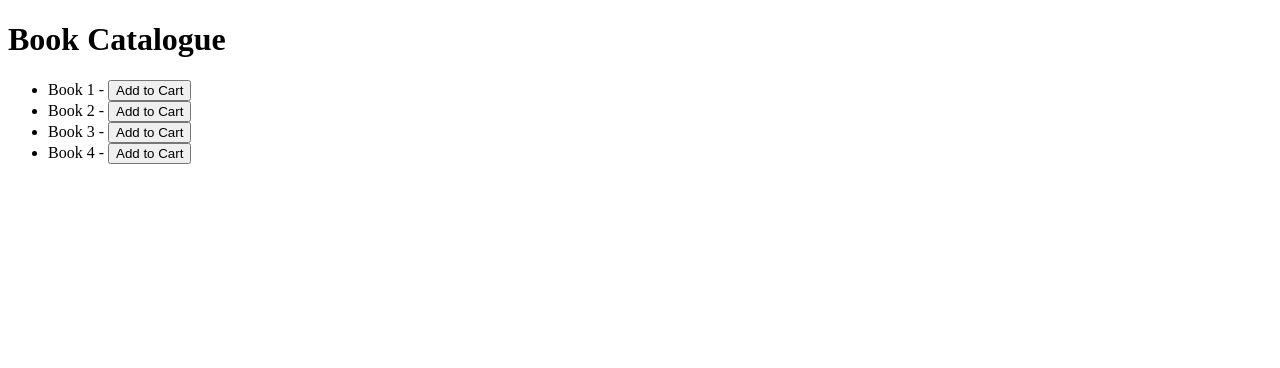
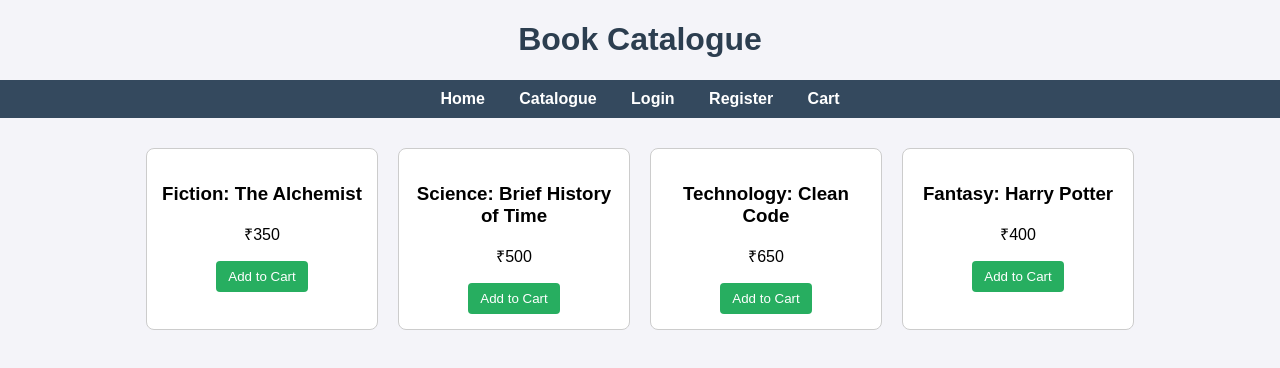
Before and after one commit to Neelamjaahnavi/Library, a plain HTML site: page catalogue.html in a window 1280 px wide. Drawn offline with Linux system fonts and the light colour scheme.

Commit message:
catalogue.html

```diff
--- a/catalogue.html
+++ b/catalogue.html
@@ -2,14 +2,48 @@
 <html>
 <head>
   <title>Catalogue - Online Book Store</title>
+  <link rel="stylesheet" href="style.css">
 </head>
 <body>
   <h1>Book Catalogue</h1>
-  <ul>
-    <li>Book 1 - <button>Add to Cart</button></li>
-    <li>Book 2 - <button>Add to Cart</button></li>
-    <li>Book 3 - <button>Add to Cart</button></li>
-    <li>Book 4 - <button>Add to Cart</button></li>
-  </ul>
+  <nav>
+    <a href="index.html">Home</a>
+    <a href="catalogue.html">Catalogue</a>
+    <a href="login.html">Login</a>
+    <a href="register.html">Register</a>
+    <a href="cart.html">Cart</a>
+  </nav>
+
+  <div class="catalogue">
+    <div class="book">
+      <h3>Fiction: The Alchemist</h3>
+      <p>₹350</p>
+      <button onclick="addToCart('The Alchemist', 350)">Add to Cart</button>
+    </div>
+    <div class="book">
+      <h3>Science: Brief History of Time</h3>
+      <p>₹500</p>
+      <button onclick="addToCart('Brief History of Time', 500)">Add to Cart</button>
+    </div>
+    <div class="book">
+      <h3>Technology: Clean Code</h3>
+      <p>₹650</p>
+      <button onclick="addToCart('Clean Code', 650)">Add to Cart</button>
+    </div>
+    <div class="book">
+      <h3>Fantasy: Harry Potter</h3>
+      <p>₹400</p>
+      <button onclick="addToCart('Harry Potter', 400)">Add to Cart</button>
+    </div>
+  </div>
+
+  <script>
+    function addToCart(book, price) {
+      let cart = JSON.parse(localStorage.getItem("cart")) || [];
+      cart.push({title: book, price: price});
+      localStorage.setItem("cart", JSON.stringify(cart));
+      alert(book + " added to cart!");
+    }
+  </script>
 </body>
 </html>
```
